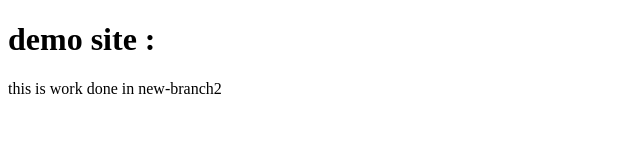
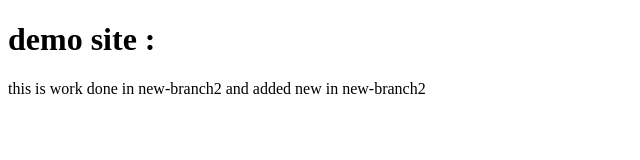
Before and after one commit to chandanpradhan029/Another_repo, a plain HTML site: page index.html in a window 1280 px wide. Shown: the whole page, without its empty margins (0-640 px from the left). Drawn offline with Linux system fonts and the light colour scheme.

Commit message:
changes in new-branch

```diff
--- a/index.html
+++ b/index.html
@@ -7,6 +7,6 @@
 </head>
 <body>
     <h1>demo site : </h1>
-    <p>this is work done in new-branch2</p>
+    <p>this is work done in new-branch2 and added new in new-branch2 </p>
 </body>
 </html>
```
